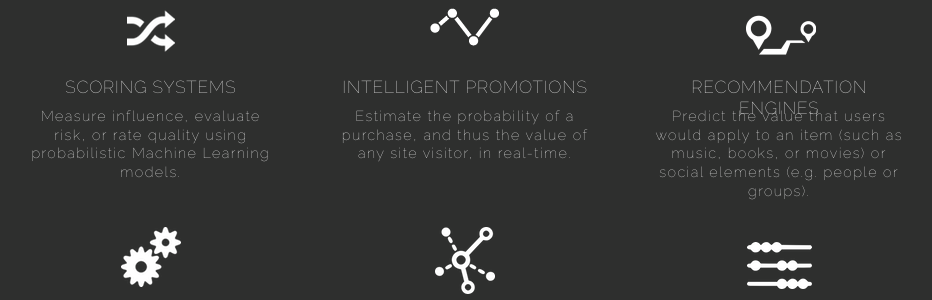
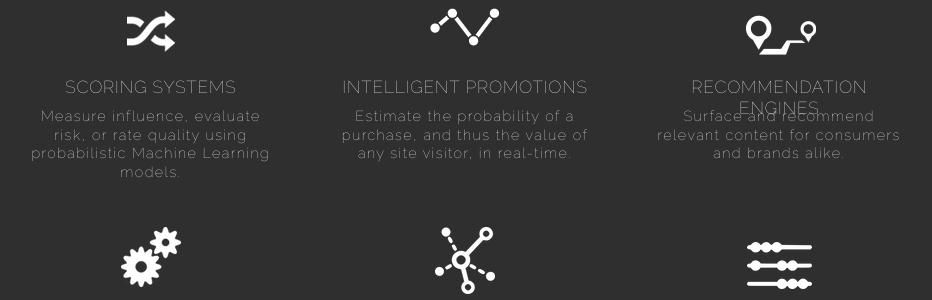
Before and after one commit to wreckslouie/serialmetrics, a PHP site: page / in a window 1280 px wide. Shown: the part 683-983 px from the top of the page, without its empty margins (175-1107 px from the left). Run offline with PHP 8.4, Linux system fonts and the light colour scheme; some libraries are stand-ins or nearby versions.

Commit message:
index.php: minor copy update to modules

```diff
--- a/index.php
+++ b/index.php
@@ -93,8 +93,7 @@
 		<div>
 			<img src="images/home_page/navigation-icon.png">
 			<h1>Recommendation Engines</h1>
-			<p>Predict the value that users would apply to an item (such as music, books,
-			or movies) or social elements (e.g. people or groups).</p>
+			<p>Surface and recommend relevant content for consumers and brands alike.</p>
 		</div>
 
 		<!--Bottom Row -->
```
